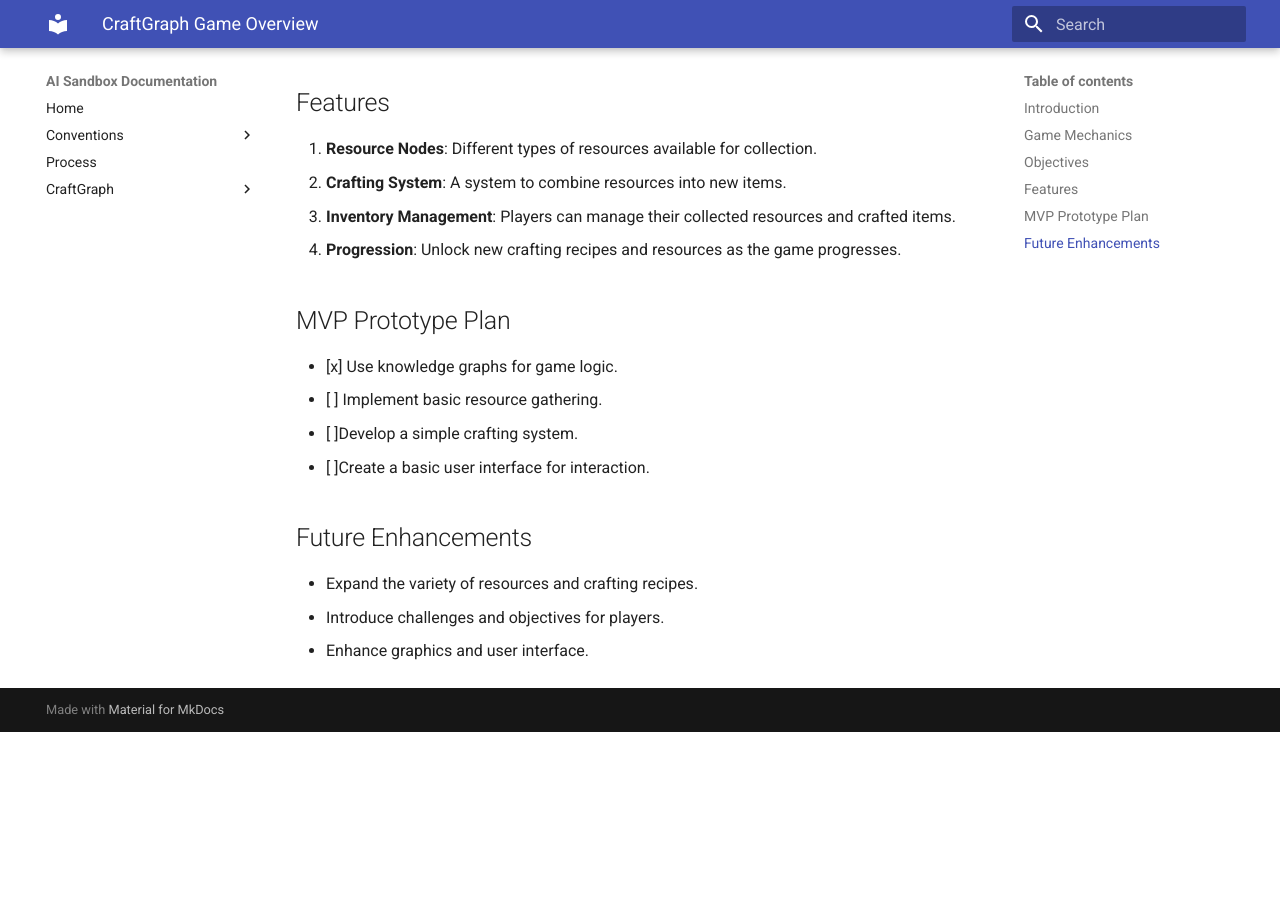
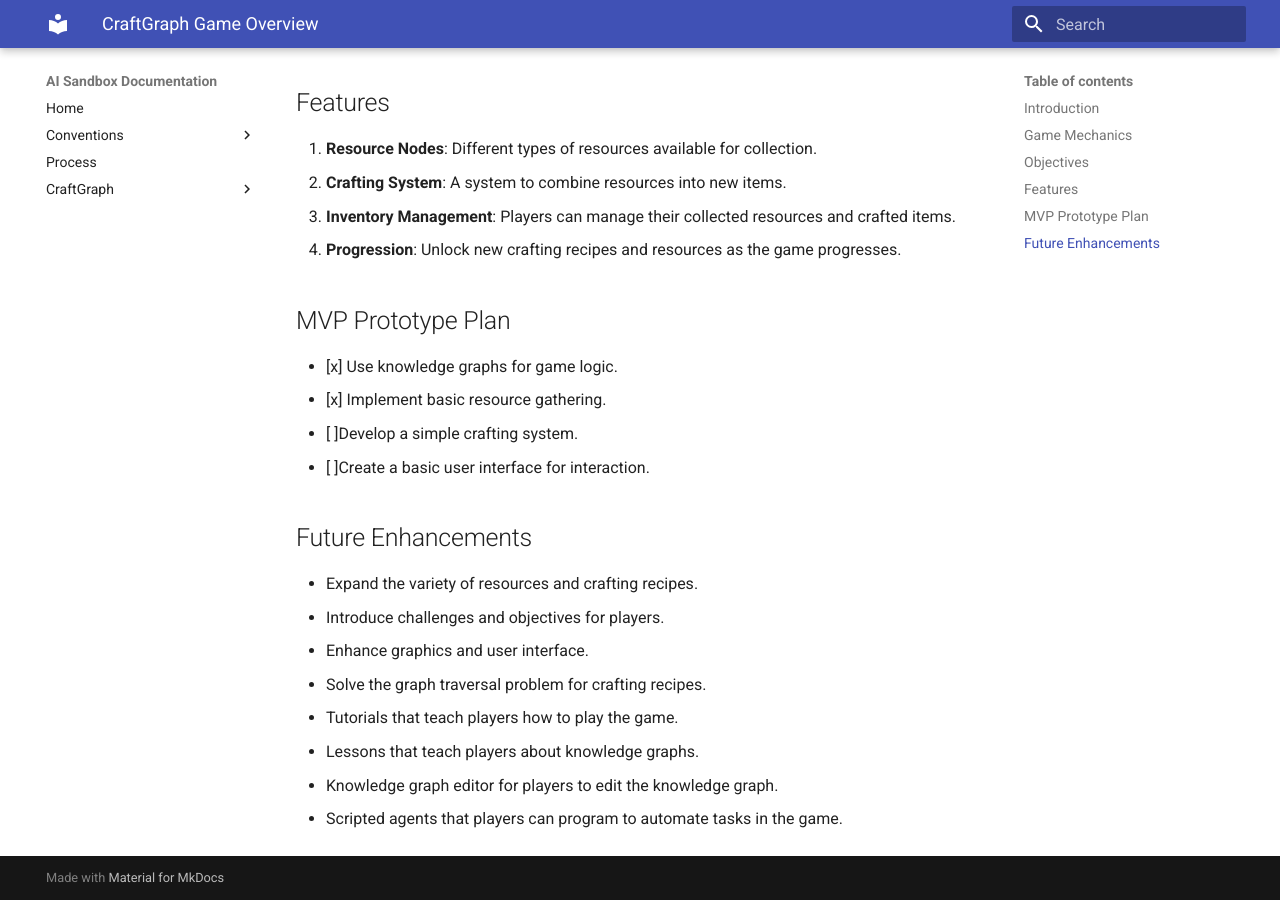
Before and after one commit to smileynet/craftgraph, an MkDocs documentation site: the page built from docs/overview.md, in a window 1280 px wide and 900 px high, scrolled down 596 px. Built offline with MkDocs 1.6.1 and Material for MkDocs 9.7.7, drawn with Linux system fonts in a browser that asks for light colours; before the commit the page ends 1328 px from its top, so only the background shows below that.

Commit message:
docs: update planned features and current status

```diff
--- a/docs/overview.md
+++ b/docs/overview.md
@@ -20,7 +20,7 @@ CraftGraph is a simple game focused on crafting and resource gathering. The game
 
 ## MVP Prototype Plan
 - [x] Use knowledge graphs for game logic.
-- [ ] Implement basic resource gathering.
+- [x] Implement basic resource gathering.
 - [ ]Develop a simple crafting system.
 - [ ]Create a basic user interface for interaction.
 
@@ -28,3 +28,8 @@ CraftGraph is a simple game focused on crafting and resource gathering. The game
 - Expand the variety of resources and crafting recipes.
 - Introduce challenges and objectives for players.
 - Enhance graphics and user interface.
+- Solve the graph traversal problem for crafting recipes.
+- Tutorials that teach players how to play the game.
+- Lessons that teach players about knowledge graphs.
+- Knowledge graph editor for players to edit the knowledge graph.
+- Scripted agents that players can program to automate tasks in the game.
```
Also changed, not shown: docs/mvp_plan.md (+2 -1 lines).
